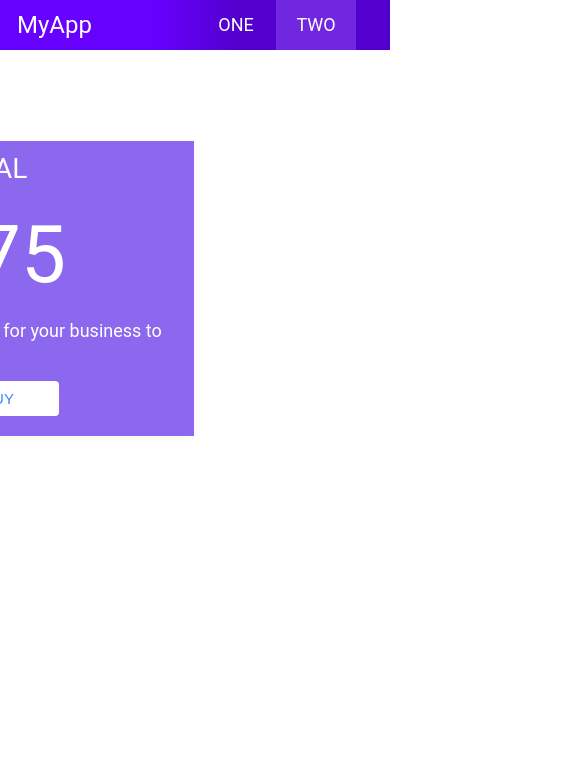
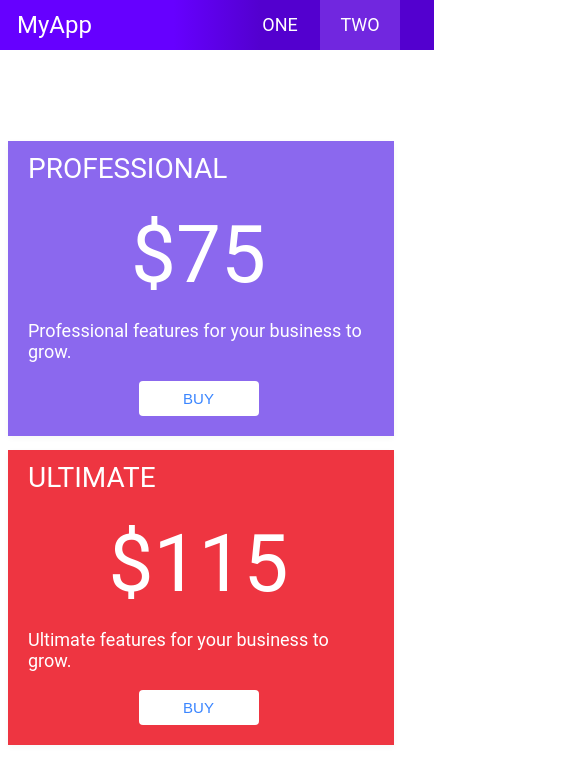
Before and after one commit to chalkmaster/plan_purchase, an Angular app: page /two in a window 390 px wide. Shown: the top 784 px of the page, 585 px wide, since content can reach past the window. Built offline with nearby package versions, Linux system fonts and the light colour scheme.

Commit message:
Plan Component Behavoir and responsive adjust

```diff
--- a/src/app/page/page.component.html
+++ b/src/app/page/page.component.html
@@ -1,4 +1,6 @@
 <div class="page-content">
   <app-plan *ngFor="let plan of plans"
-            [plan]="plan"></app-plan>
+            [plan]="plan"
+            (planBought)="planBought($event)"
+            (boughtCanceled)="boughtCanceled($event)"></app-plan>
 </div>
--- a/src/app/page/page.component.scss
+++ b/src/app/page/page.component.scss
@@ -10,6 +10,6 @@
 
 @media screen and (max-width: 800px) {
   .page-content {
-    grid-template-columns: 100%;
+    grid-auto-flow: row;
   }
 }
--- a/src/app/page/page.component.ts
+++ b/src/app/page/page.component.ts
@@ -1,6 +1,7 @@
 import { Component, OnInit } from '@angular/core';
 import { ActivatedRoute } from '@angular/router';
 import { Plan } from '../plan/plan';
+import { PlanStatus } from '../plan/plan-status';
 
 @Component({
   selector: 'app-page',
@@ -8,7 +9,7 @@ import { Plan } from '../plan/plan';
   styleUrls: ['./page.component.scss'],
 })
 export class PageComponent implements OnInit {
-  fakeData: Plan[] = [
+  static fakeData: Plan[] = [
     new Plan('plan_starter', 'STARTER', 'Starter features for your business to grow.', 1, '#979797'),
     new Plan('plan_regular', 'REGULAR', 'Regular features for your business to grow.', 25, '#3B86FF'),
     new Plan('plan_professional', 'PROFESSIONAL', 'Professional features for your business to grow.', 75,
@@ -16,15 +17,37 @@ export class PageComponent implements OnInit {
     new Plan('plan_ultimate', 'ULTIMATE', 'Ultimate features for your business to grow.', 115, '#EE3541'),
   ];
   plans?: Plan[];
+  page: number = 1;
 
   constructor(private route: ActivatedRoute) {
   }
 
   ngOnInit(): void {
     const data: { page: number } = this.route.snapshot.data as { page: number };
+    this.page = data.page;
+    this.boundData(this.page);
+  }
+
+  boundData(page: number): void {
     const pagesize: number = 2;
-    const page: number = data.page * pagesize;
-    this.plans = this.fakeData?.slice(page, page + pagesize);
+    const startIndex: number = page * pagesize;
+    this.plans = PageComponent.fakeData?.slice(startIndex, startIndex + pagesize);
+  }
+
+  planBought(plan: Plan): void {
+    console.log('bought', plan);
+    PageComponent.fakeData.forEach((p: Plan) => {
+      if (p.id !== plan.id) {
+        p.status = PlanStatus.unavailable;
+      } else {
+        p.status = PlanStatus.bought;
+      }
+    });
+    this.boundData(this.page);
+  }
+
+  boughtCanceled(_: Plan): void {
+    PageComponent.fakeData.forEach((p: Plan) => p.status = PlanStatus.available);
   }
 
 }
--- a/src/app/plan/plan-state.ts
+++ /dev/null
@@ -1,3 +0,0 @@
-export enum PlanState {
-  available, bought, navailable
-}
--- /dev/null
+++ b/src/app/plan/plan-status.ts
@@ -0,0 +1,3 @@
+export enum PlanStatus {
+  available, bought, unavailable
+}
--- a/src/app/plan/plan.component.html
+++ b/src/app/plan/plan.component.html
@@ -1,9 +1,31 @@
 <div class="plan-content"
-     [ngStyle]="{'background-color': plan?.color}">
-  <span class="plan-content-name">{{plan?.name}}</span>
-  <span class="plan-content-value">{{plan?.value}}</span>
-  <span class="plan-content-description">{{plan?.description}}</span>
-  <div class="plan-content-action">
-    <button class="plan-content-action-button">BUY</button>
-  </div>
+     role="group"
+     [ngStyle]="{'background-color': plan?.color}"
+     [ngClass]="{'unavailable': this.plan?.status === planStatus.unavailable}">
+      <!-- Plan Name Area -->
+      <span class="plan-content-name">{{plan?.name}}</span>
+
+      <!-- Plan Value / Bought Info Area -->
+      <span class="plan-content-value"
+            *ngIf="this.plan?.status !== planStatus.bought">${{plan?.value}}</span>
+      <span class="plan-content-value"
+            *ngIf="this.plan?.status === planStatus.bought">BOUGHT!</span>
+
+      <!-- Plan Description Area -->
+      <span class="plan-content-description"
+            role="contentinfo">{{plan?.description}}</span>
+
+      <!-- Plan Action Controls Area -->
+      <div class="plan-content-action">
+            <button class="plan-content-action-button"
+                    role="button"
+                    *ngIf="this.plan?.status !== planStatus.bought"
+                    [disabled]="this.plan?.status === planStatus.unavailable"
+                    (click)="buy()">BUY</button>
+            <button class="plan-content-action-button"
+                    role="button"
+                    *ngIf="this.plan?.status === planStatus.bought"
+                    [disabled]="this.plan?.status === planStatus.unavailable"
+                    (click)="cancel()">CANCEL</button>
+      </div>
 </div>
--- a/src/app/plan/plan.component.scss
+++ b/src/app/plan/plan.component.scss
@@ -19,10 +19,6 @@
   grid-area: "value";
   text-align: center;
   vertical-align: middle;
-}
-
-.plan-content-value::before {
-  content: "$";
 }
 
 .plan-content-description {
@@ -47,3 +43,7 @@
   text-align: center;
   width: 120px;
 }
+
+.plan-content.unavailable {
+  opacity: 50%;
+}
--- a/src/app/plan/plan.component.ts
+++ b/src/app/plan/plan.component.ts
@@ -1,5 +1,6 @@
-import { Component, Input, OnInit } from '@angular/core';
+import { Component, EventEmitter, Input, OnInit, Output, Type } from '@angular/core';
 import { Plan } from './plan';
+import { PlanStatus } from './plan-status';
 
 @Component({
   selector: 'app-plan',
@@ -9,10 +10,32 @@ import { Plan } from './plan';
 export class PlanComponent implements OnInit {
 
   @Input() public plan?: Plan = undefined;
+  @Output() public planBought: EventEmitter<Plan> = new EventEmitter<Plan>();
+  @Output() public boughtCanceled: EventEmitter<Plan> = new EventEmitter<Plan>();
+
+  unavailable: boolean = false;
+  bought: boolean = false;
+  planStatus: typeof PlanStatus = PlanStatus;
 
   constructor() { }
 
   ngOnInit(): void {
+    console.log('init');
+    this.unavailable = this.plan?.status === PlanStatus.unavailable;
+    this.bought = this.plan?.status === PlanStatus.bought;
   }
 
+  buy(): void {
+    if (!this.plan) {
+      return;
+    }
+    this.planBought.emit(this.plan);
+  }
+
+  cancel(): void {
+    if (!this.plan) {
+      return;
+    }
+    this.boughtCanceled.emit(this.plan);
+  }
 }
--- a/src/app/plan/plan.ts
+++ b/src/app/plan/plan.ts
@@ -1,4 +1,4 @@
-import { PlanState } from './plan-state';
+import { PlanStatus } from './plan-status';
 
 export class Plan {
   constructor(
@@ -7,6 +7,6 @@ export class Plan {
     public description: string = '',
     public value: number = 0.0,
     public color: string = '',
-    public state: PlanState = PlanState.available,
+    public status: PlanStatus = PlanStatus.available,
   ) { }
 }
--- a/src/app/toolbar/toolbar.component.scss
+++ b/src/app/toolbar/toolbar.component.scss
@@ -11,6 +11,7 @@
   position: absolute;
   right: 0;
   top: 0;
+  min-width: 400px;
 }
 
 .toolbar-menu {
```
